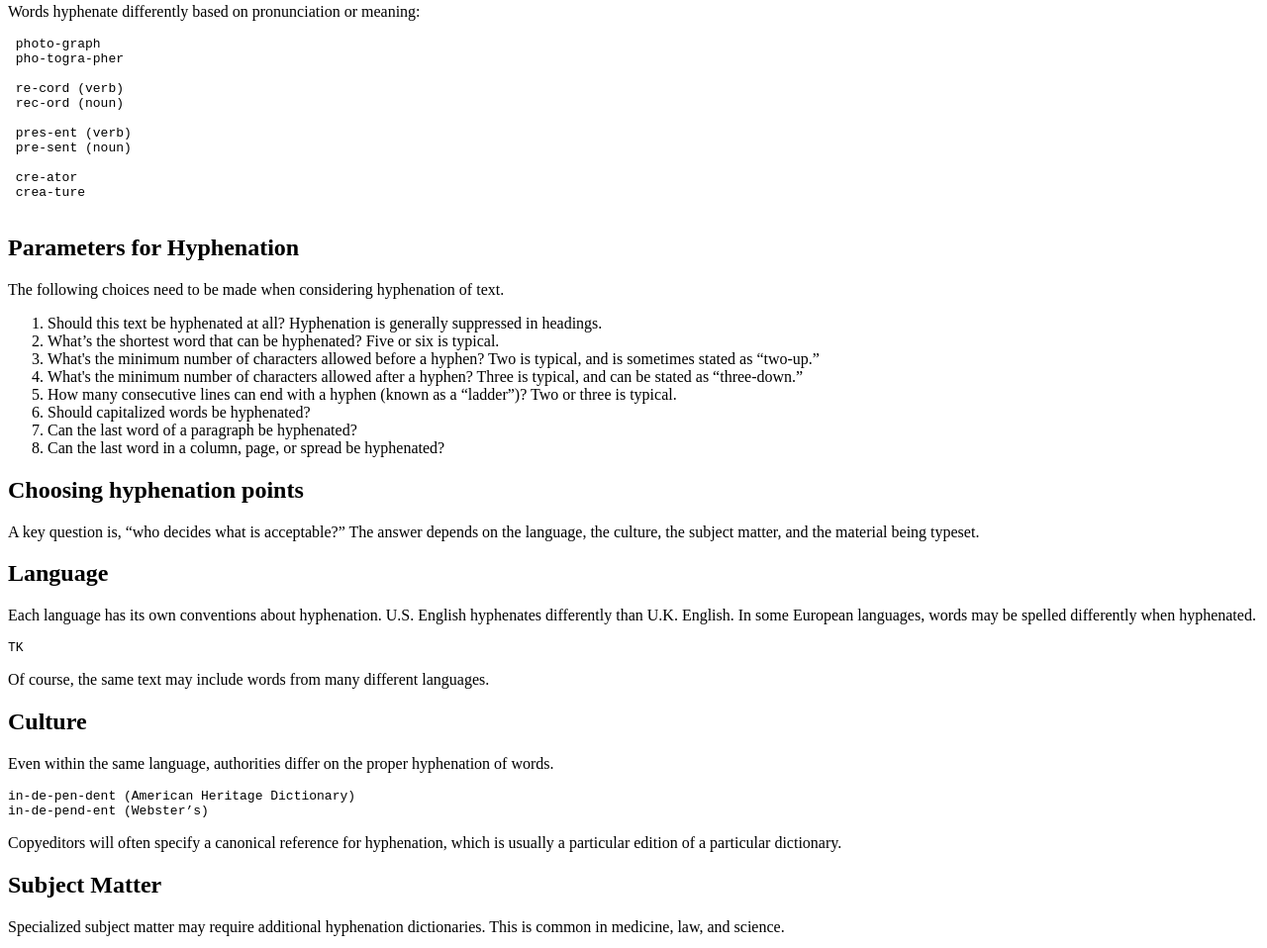
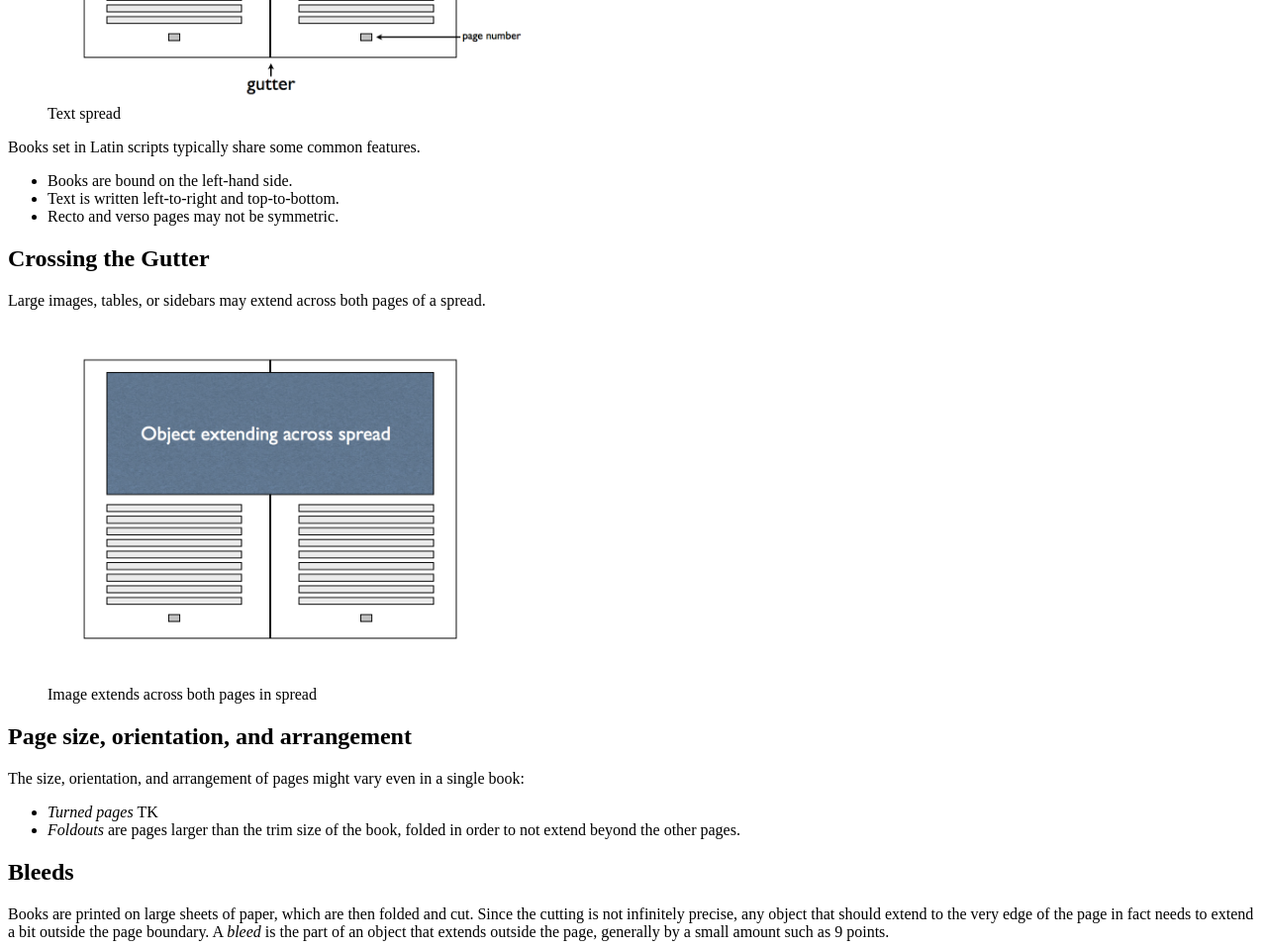
Before and after one commit to w3c/dpub-pagination, a plain HTML site: page index.html in a window 1280 px wide. Shown: the part 1254-2212 px from the top of the page at 99% size. Drawn offline with Linux system fonts and the light colour scheme.

Commit message:
[dpub-latinreq] update html file with new images and section on spreads and bleeds

```diff
--- a/index.html
+++ b/index.html
@@ -164,6 +164,69 @@ color: #00008B;
 </p>
 </section> </section>
 
+
+<section>
+<h2>The Spatial Geometry of Pages: Spreads and Bleeds</h2>
+<p>Open a printed book and what you see isn’t a single page, but two pages side by side—a spread.</p>
+
+<figure id="fig-spread1"> <img src="images/Spread.001.png" width="480" alt="diagram of facing text pages" /> <figcaption>Text spread</figcaption></figure>
+
+
+<p>Books set in Latin scripts typically share some common features.</p>
+<ul>
+<li>
+Books are bound on the left-hand side.
+</li>
+<li>
+Text is written left-to-right and top-to-bottom.
+</li>
+<li>
+Recto and verso pages may not be symmetric.
+</li>
+</ul>
+
+
+<section>
+<h2>Crossing the Gutter</h2>
+</section>
+<p>Large images, tables, or sidebars may extend across both pages of a spread.</p>
+
+<figure id="fig-spread2"> <img src="images/Spread.002.png" width="480" alt="image crossing gutter" /> <figcaption>Image extends across both pages in spread</figcaption></figure>
+
+
+
+
+<section>
+<h2>Page size, orientation, and arrangement</h2>
+<p>
+The size, orientation, and arrangement of pages might vary even in a single book:
+</p>
+<ul>
+<li>
+<dfn>Turned pages</dfn> TK
+</li>
+<li>
+<dfn>Foldouts</dfn> are pages larger than the trim size of the book, folded in order to not extend beyond the other pages.
+</li>
+</ul>
+</section>
+
+<section>
+<h2>Bleeds</h2>
+<p>
+Books are printed on large sheets of paper, which are then folded and cut. Since the cutting is not infinitely precise, any object that should extend to the very edge of the page in fact needs to extend a bit outside the page boundary. A <dfn>bleed</dfn> is the part of an object that extends outside the page, generally by a small amount such as 9 points.
+</p>
+
+<figure id="fig-spread3"> <img src="images/Spread.003.png" width="480" alt="bleed" /> <figcaption>Image bleeds to top and outside</figcaption></figure>
+</section>
+
+<div class="note"><p>Imposition and related topics are out-of-scope for this document.</p></div>
+
+</section>
+
+
+
+
 <section>
 <h2>Hyphenation and Justification</h2>
 
@@ -329,6 +392,7 @@ in-de-pend-ent (Webster’s)
 </section>
 
 </section>
+
 
 
 
```
